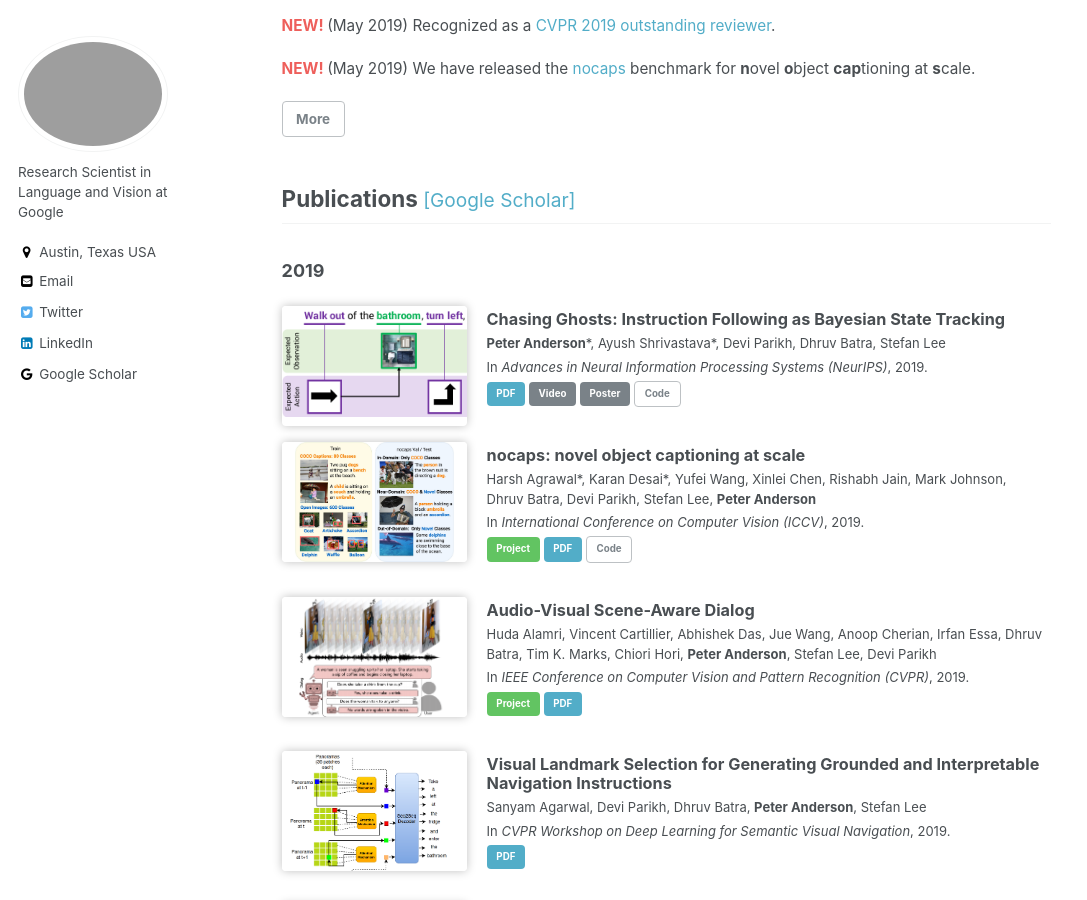
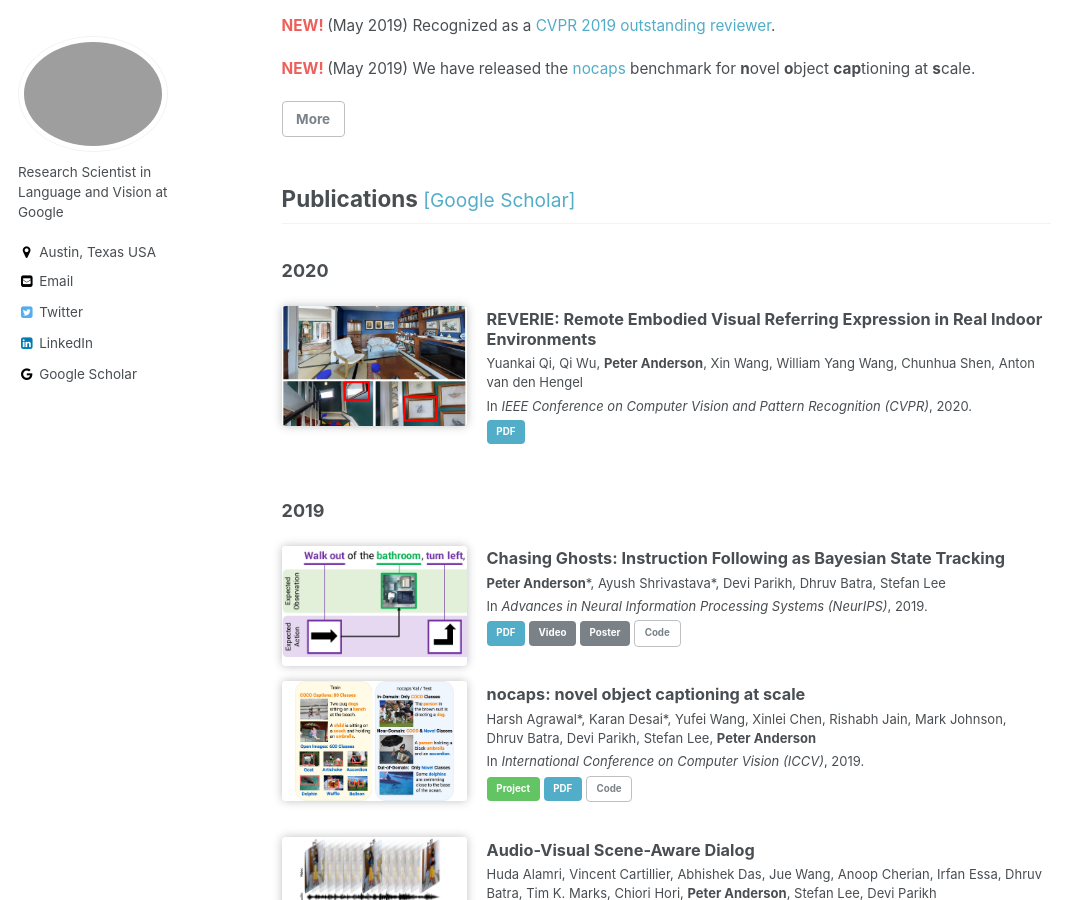
Before and after one commit to peteanderson80/peteanderson80.github.io, a Jekyll site: the page built from index.html, in a window 1280 px wide and 900 px high, scrolled down 504 px. Shown: the whole window, without its empty margins (0-1087 px from the left). Built offline with Jekyll 4.4.1, drawn with Linux system fonts in a browser that asks for light colours; a script that is not in the unit is left out; the list of posts is cut into pages by our own code.

Commit message:
Add 2020

```diff
--- a/index.html
+++ b/index.html
@@ -20,6 +20,11 @@
 </div>
 
 <h2 style="clear: both;" id="publications">Publications <a href="https://scholar.google.com/citations?user=r5mA7Q8AAAAJ&hl=en" style="font-size: 0.85em; font-weight: normal;">[Google Scholar]</a></h2>
+<h3>2020</h3>
+{% for publication in site.data.publications.year2020 %}
+  {% include publication-single.html %}
+{% endfor %}
+<div style="clear: both;"></div>
 <h3>2019</h3>
 {% for publication in site.data.publications.year2019 %}
   {% include publication-single.html %}
```
